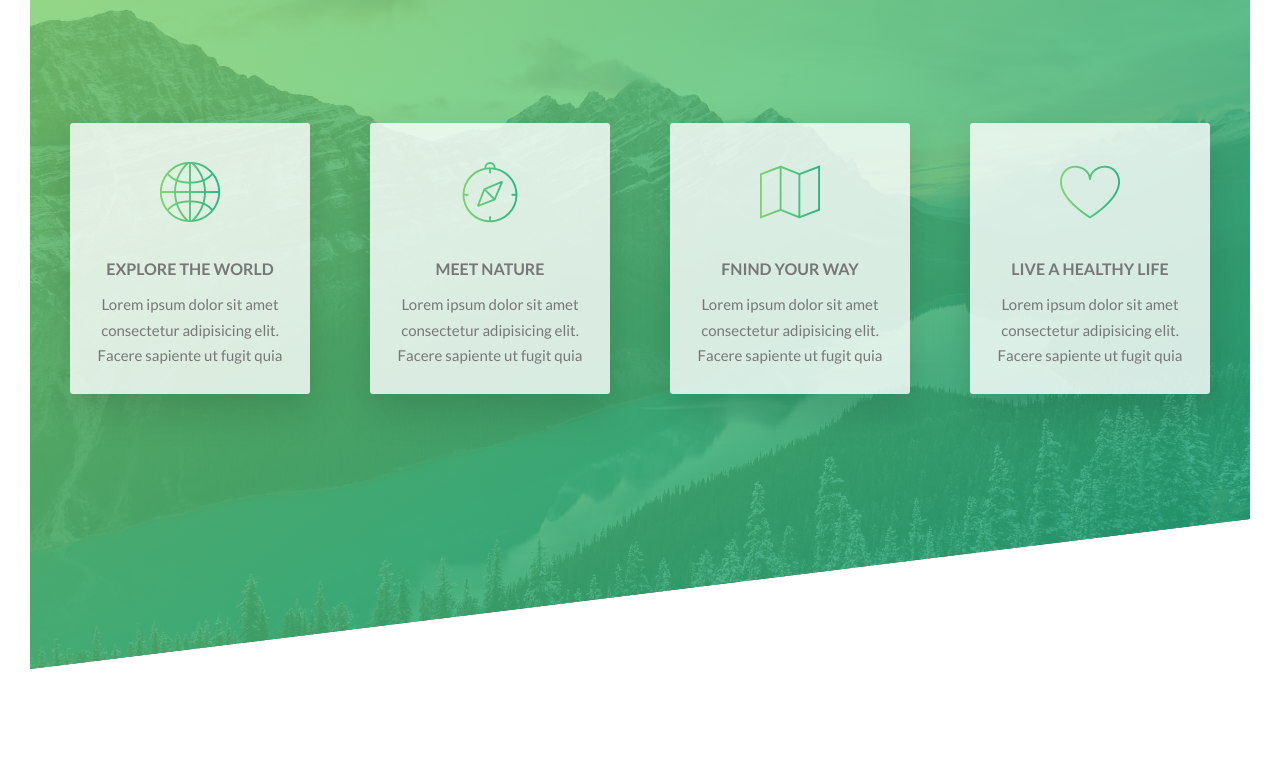
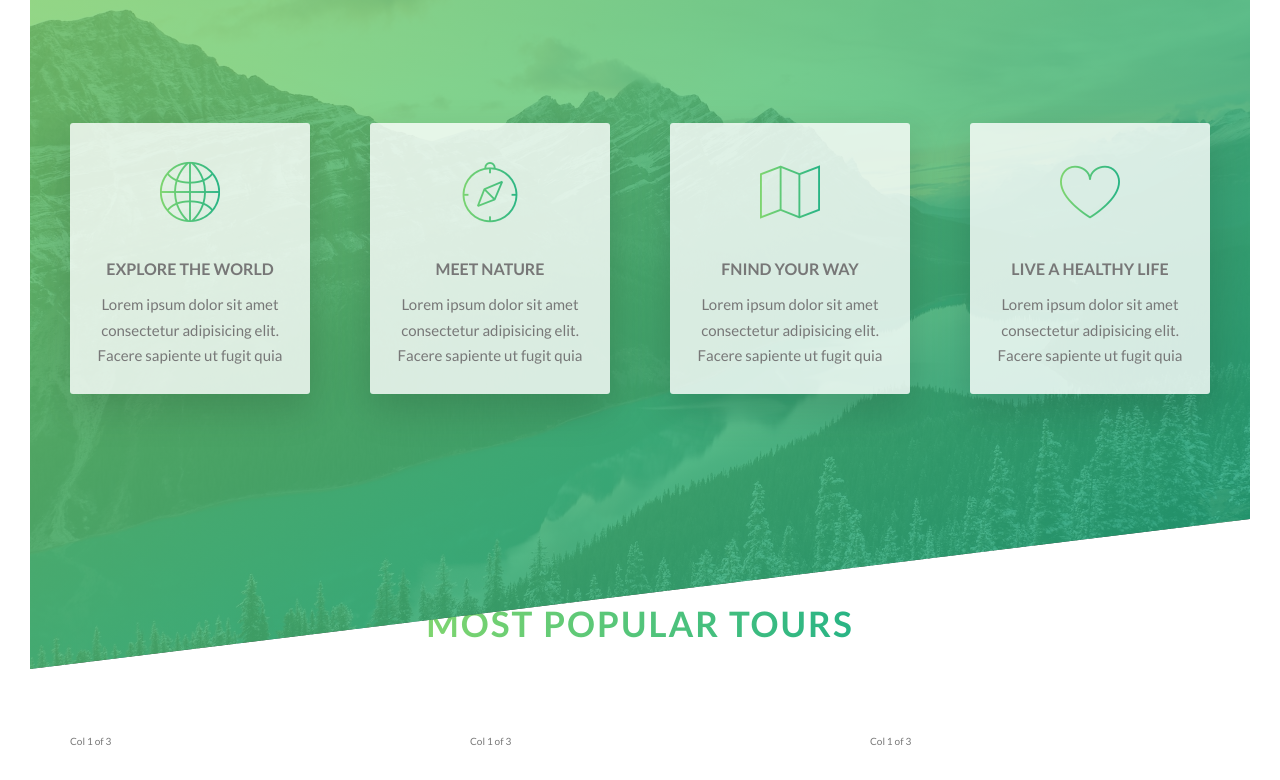
Before and after one commit to NwaguChima/natours_ui, a website: page index.html in a window 1280 px wide. Shown: the part 1611-2391 px from the top of the page. Before the commit the page ends 2280 px from the top, so only its background shows below. Drawn offline with nearby package versions, Linux system fonts and the light colour scheme; files that its build step writes are made by us from their sources.

Commit message:
setup markup for section tours

```diff
--- a/index.html
+++ b/index.html
@@ -130,6 +130,16 @@
           </div>
         </div>
       </section>
+      <section class="section-tours">
+        <div class="u-center-text u-margin-bottom-big">
+          <h2 class="heading-secondary">Most popular tours</h2>
+        </div>
+        <div class="row">
+          <div class="col-1-of-3">Col 1 of 3</div>
+          <div class="col-1-of-3">Col 1 of 3</div>
+          <div class="col-1-of-3">Col 1 of 3</div>
+        </div>
+      </section>
     </main>
     <!--
     <section class="grid-test">
```
